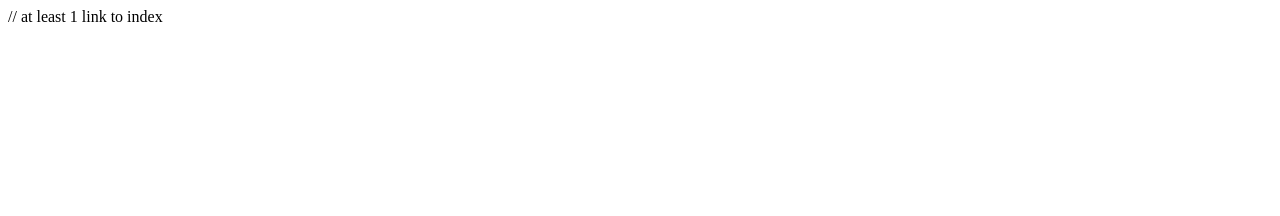
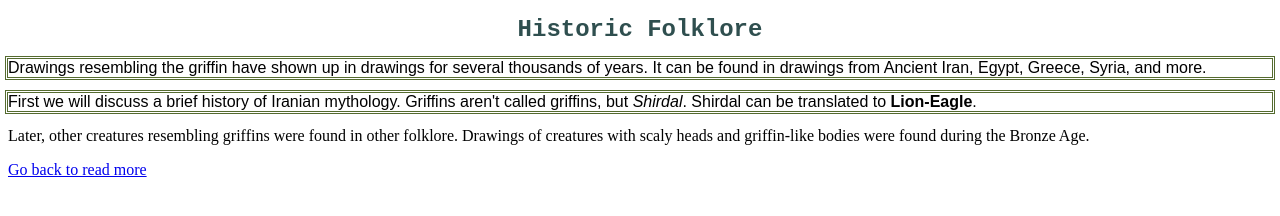
Before and after one commit to jdmar3-comp426/a01-emenay, a website: page page1.html in a window 1280 px wide. Drawn offline with Linux system fonts and the light colour scheme.

Commit message:
starting

```diff
--- a/index.html
+++ b/index.html
@@ -4,11 +4,17 @@
         <meta charset="UTF-8">
         <meta name="viewport" content="width=device-width, initial-scale=1.0">
         <title>The Griffin</title>
+        <link rel="stylesheet" href="styles.css">
     </head>
     <body>
         <div>
-            <h1>Half lion, half eagle</h1>
-            <p>Creature of power</p>
+            <h1 class="title">The Griffin</h1>
+            <p>Found in many different folklores, the griffin and drawings of it range as long as five thousand years.</p>
+            <p>Here we will be discussing the various places we see griffins whether it be historic or uses today.</p>
+            <p><a href="/page1.html"title="Historic Folklore">Read more about historic folklore</a></p>
+            <p><a href="/page2.html"title="Griffin Literature">Read more about griffins in literature</a></p>
+            <p><a href="/page3.html"title="Griffins Today">Read more about where we see griffins today</a></p>
+
         </div>
     </body>
 </html>
--- a/page1.html
+++ b/page1.html
@@ -1 +1,26 @@
-// at least 1 link to index
+<!DOCTYPE html>
+<html lang="en">
+    <head>
+        <meta charset="UTF-8">
+        <meta name="viewport" content="width=device-width, initial-scale=1.0">
+        <title>The Griffin</title>
+        <link rel="stylesheet" href="styles.css">
+    </head>
+    <body>
+        <div>
+            <h1 class="subtitle">Historic Folklore</h1>
+            <p class="description">Drawings resembling the griffin have shown up in drawings
+                for several thousands of years. It can be found in drawings
+                from Ancient Iran, Egypt, Greece, Syria, and more. </p>
+            <p class="description">First we will discuss a brief history of
+                Iranian mythology. Griffins aren't called griffins, but <em>Shirdal</em>.
+                Shirdal can be translated to <strong>Lion-Eagle</strong>.
+            </p>
+            <p>Later, other creatures resembling griffins were found
+                in other folklore. Drawings of creatures with scaly heads
+                and griffin-like bodies were found during the Bronze Age.
+            </p>
+            <p><a href="/index.html">Go back to read more</a></p>
+        </div>
+    </body>
+</html>
--- a/styles.css
+++ b/styles.css
@@ -7,4 +7,24 @@
     use at least one id-based selector
     have at least one selector rely on hierarchical relationship between two elements
     use width / height to control geometry of an element
-    validate as css3 using the w3c css validation tool (link on assignment)
+    validate as css3 using the w3c css validation tool (link on assignment) */
+
+.title {
+    text-align: center;
+    color: darkred;
+    font-size:xx-large;
+    font-family: 'Courier New', Courier, monospace;
+}
+
+.subtitle {
+    text-align: center;
+    color: darkslategray;
+    font-size:x-large;
+    font-family:'Courier New', Courier, monospace
+}
+
+p.description {
+    outline-style: double;
+    outline-color:darkolivegreen;
+    font-family:fantasy
+}
```
Also changed, not shown: page2.html (+26 -1 lines), page3.html (+26 -1 lines).
